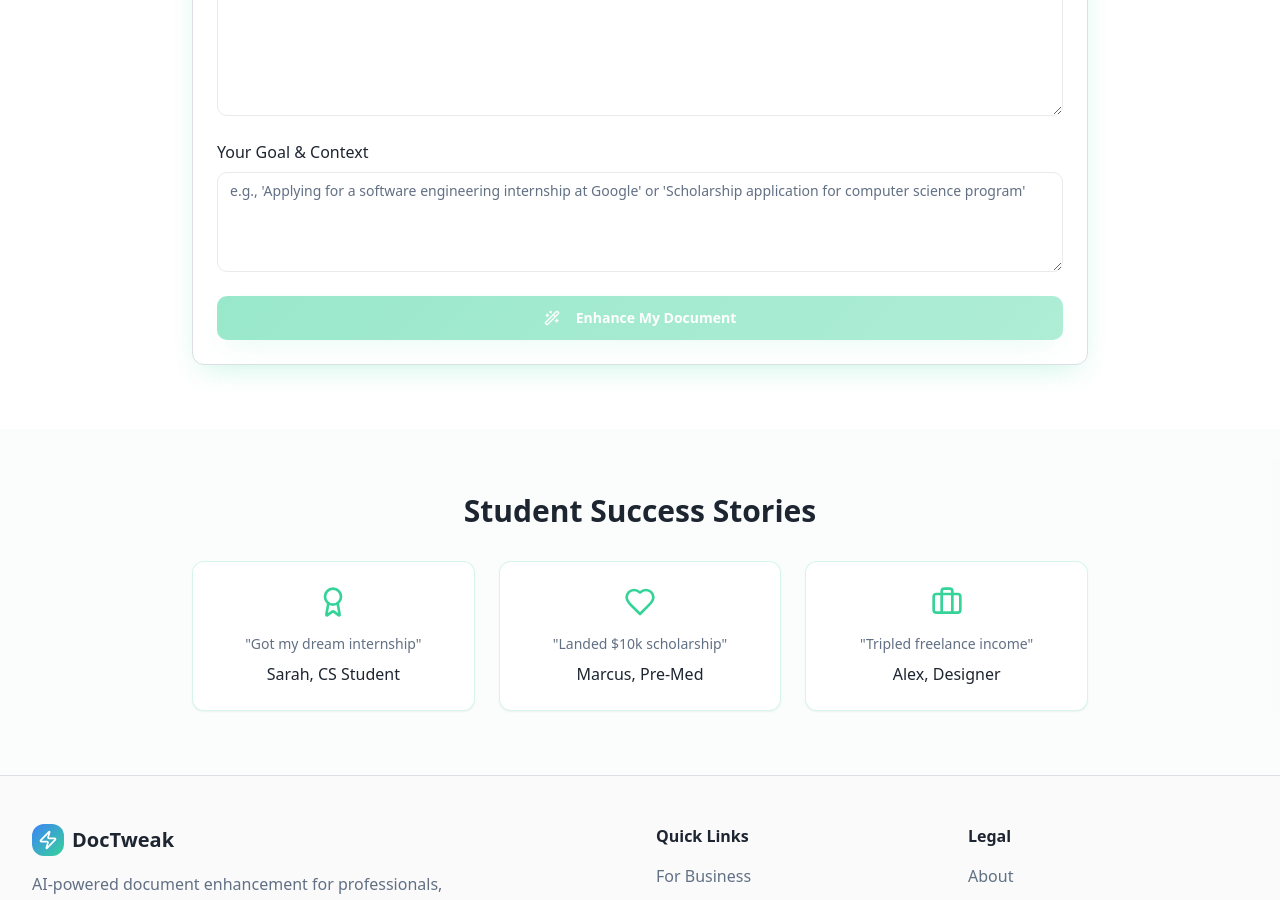
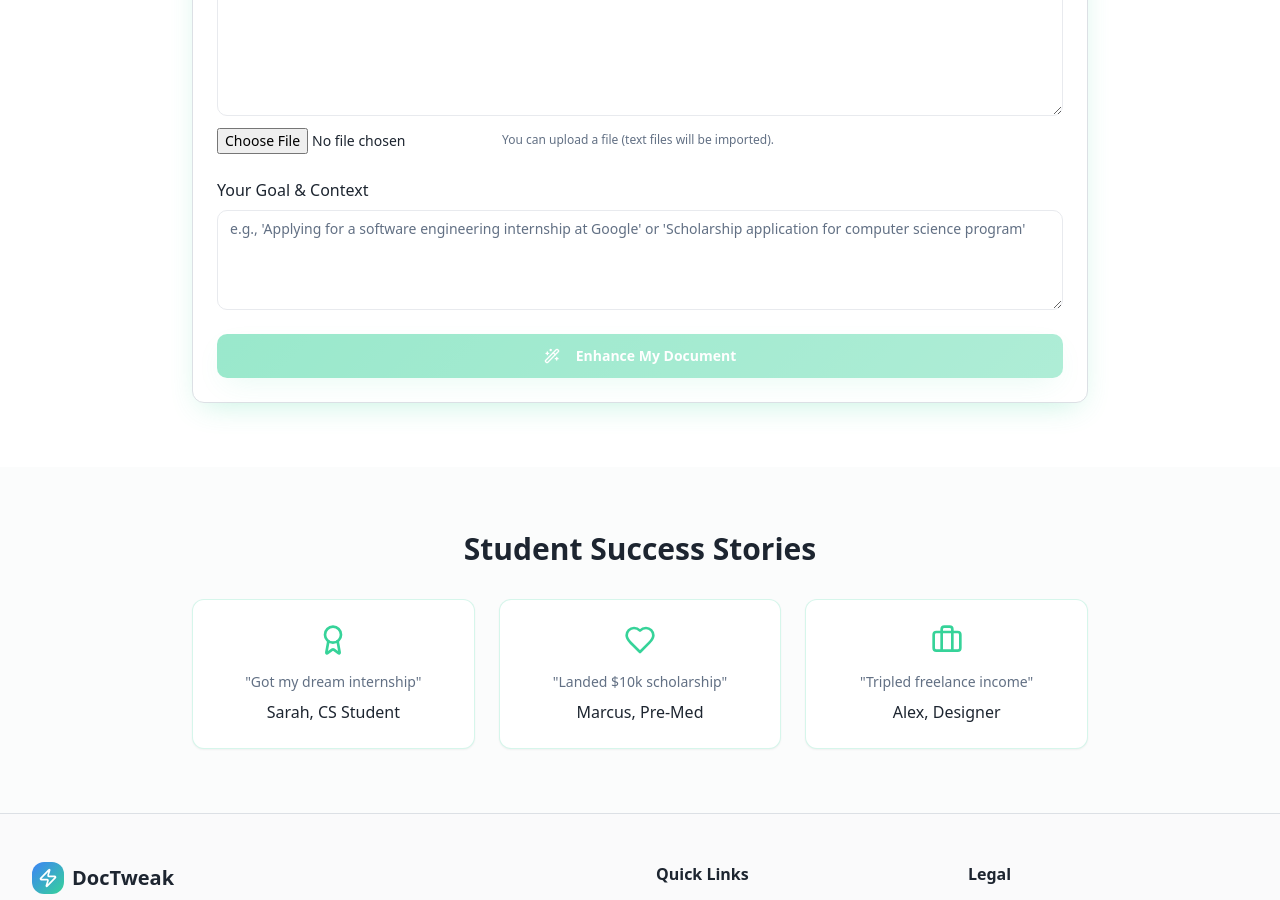
Before and after one commit to yashdavece/doc_tweak, a React (Vite) app: page /students in a window 1280 px wide. Shown: the part 1320-2220 px from the top of the page. Built offline with nearby package versions, Linux system fonts and the light colour scheme.

Commit message:
file upload feature

```diff
--- a/src/pages/Business.tsx
+++ b/src/pages/Business.tsx
@@ -19,6 +19,8 @@ import {
 const Business = () => {
   const [document, setDocument] = useState("");
   const [context, setContext] = useState("");
+  const [uploadedFile, setUploadedFile] = useState<File | null>(null);
+  const [fileName, setFileName] = useState("");
   const [isProcessing, setIsProcessing] = useState(false);
   const [tweakedDocument, setTweakedDocument] = useState("");
 
@@ -30,11 +32,13 @@ const Business = () => {
     await new Promise(resolve => setTimeout(resolve, 2000));
 
     // Mock AI response
-    setTweakedDocument(`ENHANCED BUSINESS DOCUMENT
+  setTweakedDocument(`ENHANCED BUSINESS DOCUMENT
 
 ${document}
 
-[AI Enhancement Applied: Professional tone optimized for ${context}. Enhanced clarity, structure, and persuasive language while maintaining technical accuracy.]`);
+${fileName ? `Attached file: ${fileName}
+
+` : ""}[AI Enhancement Applied: Professional tone optimized for ${context}. Enhanced clarity, structure, and persuasive language while maintaining technical accuracy.]`);
 
     setIsProcessing(false);
   };
@@ -137,6 +141,39 @@ ${document}
                   value={document}
                   onChange={(e) => setDocument(e.target.value)}
                 />
+                <div className="mt-3 flex items-start gap-3">
+                  <input
+                    id="file"
+                    type="file"
+                    accept=".txt,.md,text/*,application/pdf,application/msword,application/vnd.openxmlformats-officedocument.wordprocessingml.document"
+                    onChange={async (e) => {
+                      const file = e.target.files?.[0];
+                      if (!file) return;
+                      setUploadedFile(file);
+                      setFileName(file.name);
+                      try {
+                        if (file.type.startsWith("text/") || /\.(md|txt|json)$/i.test(file.name)) {
+                          const text = await file.text();
+                          setDocument(text);
+                        }
+                      } catch (err) {
+                        console.error("Failed to read uploaded file:", err);
+                      }
+                    }}
+                    className="text-sm"
+                  />
+                  <div className="text-sm mt-1">
+                    {fileName ? (
+                      <div className="flex items-center gap-2">
+                        <span className="font-medium">Uploaded:</span>
+                        <span className="truncate max-w-xs">{fileName}</span>
+                        <button type="button" onClick={() => { setUploadedFile(null); setFileName(""); }} className="text-xs text-muted-foreground underline ml-2">Remove</button>
+                      </div>
+                    ) : (
+                      <p className="text-xs text-muted-foreground">You can upload a file (text files will be imported).</p>
+                    )}
+                  </div>
+                </div>
               </div>
 
               <div>
--- a/src/pages/Students.tsx
+++ b/src/pages/Students.tsx
@@ -19,6 +19,8 @@ import {
 const Students = () => {
   const [document, setDocument] = useState("");
   const [context, setContext] = useState("");
+  const [uploadedFile, setUploadedFile] = useState<File | null>(null);
+  const [fileName, setFileName] = useState("");
   const [isProcessing, setIsProcessing] = useState(false);
   const [tweakedDocument, setTweakedDocument] = useState("");
 
@@ -30,11 +32,13 @@ const Students = () => {
     await new Promise(resolve => setTimeout(resolve, 2000));
 
     // Mock AI response
-    setTweakedDocument(`ENHANCED STUDENT DOCUMENT
+  setTweakedDocument(`ENHANCED STUDENT DOCUMENT
 
 ${document}
 
-[AI Enhancement Applied: Optimized for ${context}. Enhanced personal voice, improved structure, and strengthened impact while maintaining authenticity.]`);
+${fileName ? `Attached file: ${fileName}
+
+` : ""}[AI Enhancement Applied: Optimized for ${context}. Enhanced personal voice, improved structure, and strengthened impact while maintaining authenticity.]`);
 
     setIsProcessing(false);
   };
@@ -137,6 +141,39 @@ ${document}
                   value={document}
                   onChange={(e) => setDocument(e.target.value)}
                 />
+                <div className="mt-3 flex items-start gap-3">
+                  <input
+                    id="file"
+                    type="file"
+                    accept=".txt,.md,text/*,application/pdf,application/msword,application/vnd.openxmlformats-officedocument.wordprocessingml.document"
+                    onChange={async (e) => {
+                      const file = e.target.files?.[0];
+                      if (!file) return;
+                      setUploadedFile(file);
+                      setFileName(file.name);
+                      try {
+                        if (file.type.startsWith("text/") || /\.(md|txt|json)$/i.test(file.name)) {
+                          const text = await file.text();
+                          setDocument(text);
+                        }
+                      } catch (err) {
+                        console.error("Failed to read uploaded file:", err);
+                      }
+                    }}
+                    className="text-sm"
+                  />
+                  <div className="text-sm mt-1">
+                    {fileName ? (
+                      <div className="flex items-center gap-2">
+                        <span className="font-medium">Uploaded:</span>
+                        <span className="truncate max-w-xs">{fileName}</span>
+                        <button type="button" onClick={() => { setUploadedFile(null); setFileName(""); }} className="text-xs text-muted-foreground underline ml-2">Remove</button>
+                      </div>
+                    ) : (
+                      <p className="text-xs text-muted-foreground">You can upload a file (text files will be imported).</p>
+                    )}
+                  </div>
+                </div>
               </div>
 
               <div>
```
